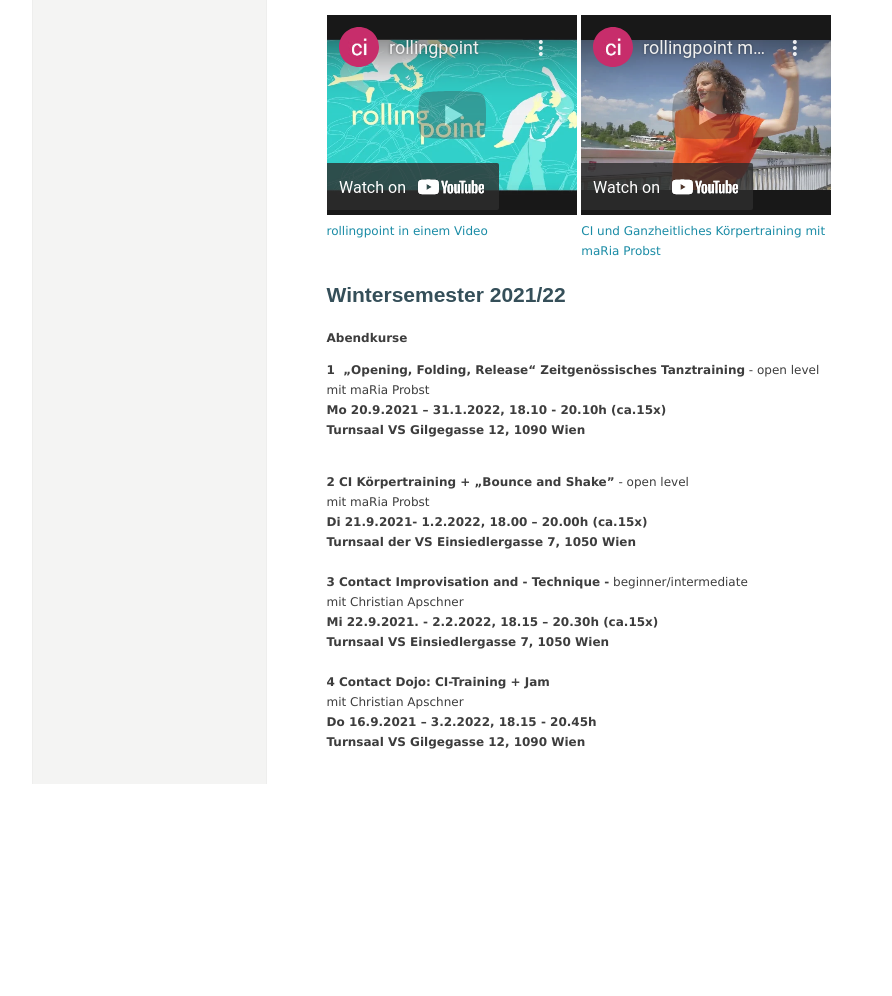
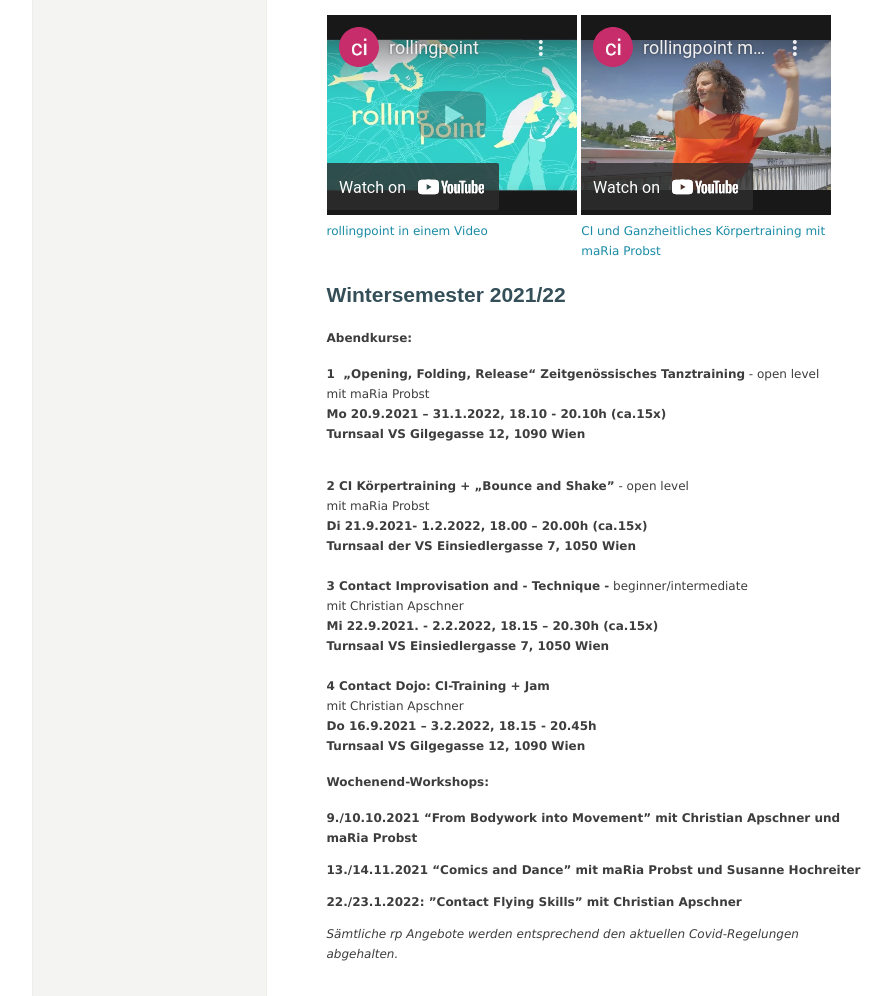
Before and after one commit to manulari/rollingpointat, a Jekyll site: the page built from _all_pages/index.md, in a window 1280 px wide and 1400 px high, scrolled down 242 px, cut to the strip 404-1400 px from the top of the window. Shown: the whole strip, without its empty margins (152-1044 px from the left). Built offline with Jekyll 4.4.1, drawn with Linux system fonts in a browser that asks for light colours; before the commit the page ends 1430 px from its top, so only the background shows below that.

Commit message:
Update page “index”

```diff
--- a/_all_pages/index.md
+++ b/_all_pages/index.md
@@ -16,7 +16,7 @@ Fotocredit: Johannes Stolba
 
 ### **Wintersemester 2021/22**
 
-**Abendkurse**
+#### **Abendkurse:**
 
 **1  „Opening, Folding, Release“ Zeitgenössisches Tanztraining** - open level\
 mit maRia Probst\
@@ -38,3 +38,17 @@ mit Christian Apschner\
 mit Christian Apschner\
 **Do 16.9.2021 – 3.2.2022, 18.15 - 20.45h**\
 **Turnsaal VS Gilgegasse 12, 1090 Wien**
+
+
+
+#### **Wochenend-Workshops:**
+
+**9./10.10.2021 "From Bodywork into Movement" mit Christian Apschner und maRia Probst**
+
+**13./14.11.2021 "Comics and Dance" mit maRia Probst und Susanne Hochreiter**
+
+**22./23.1.2022: "Contact Flying Skills" mit Christian Apschner**
+
+
+
+*Sämtliche rp Angebote werden entsprechend den aktuellen Covid-Regelungen abgehalten.*
```
